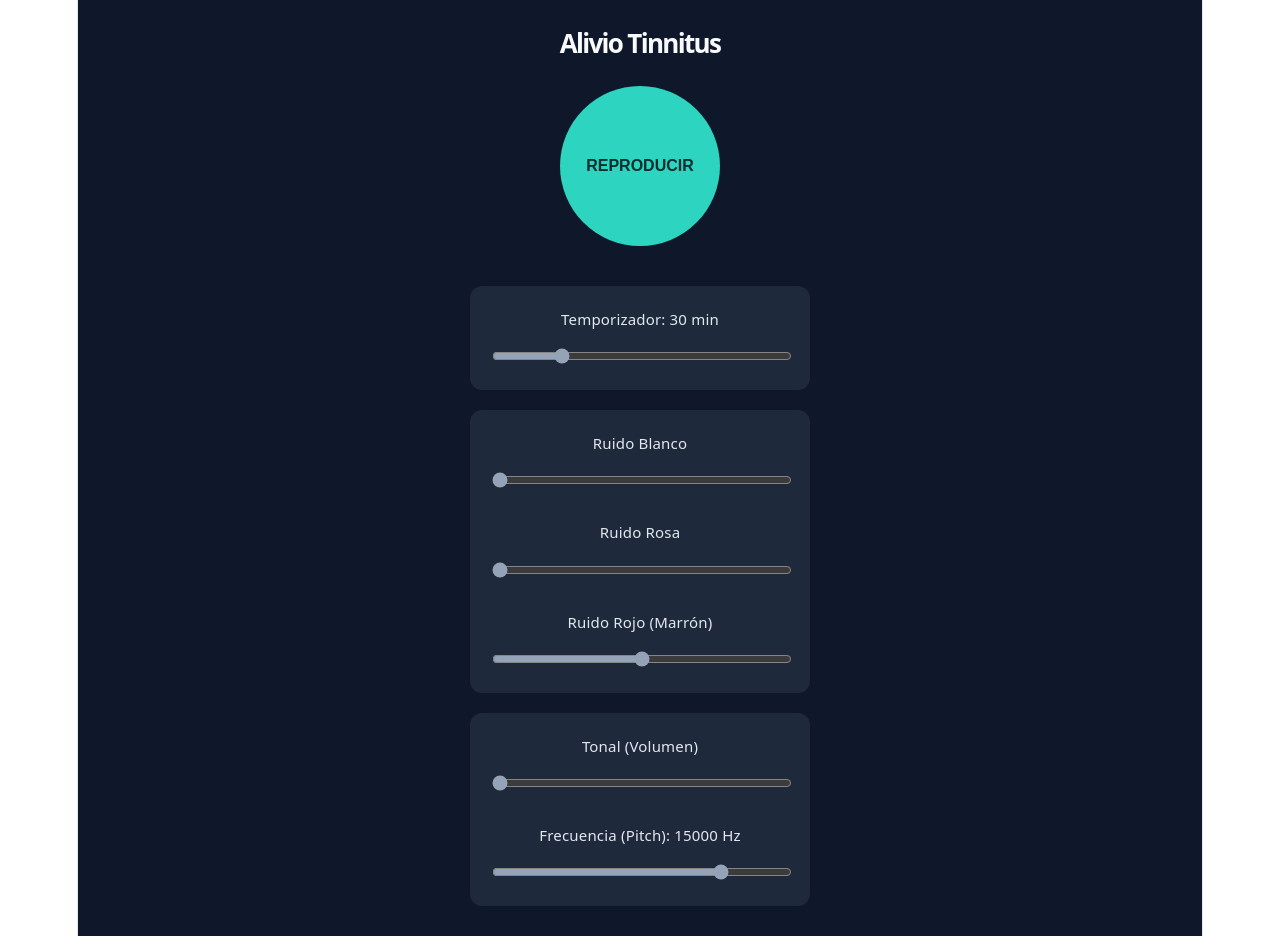
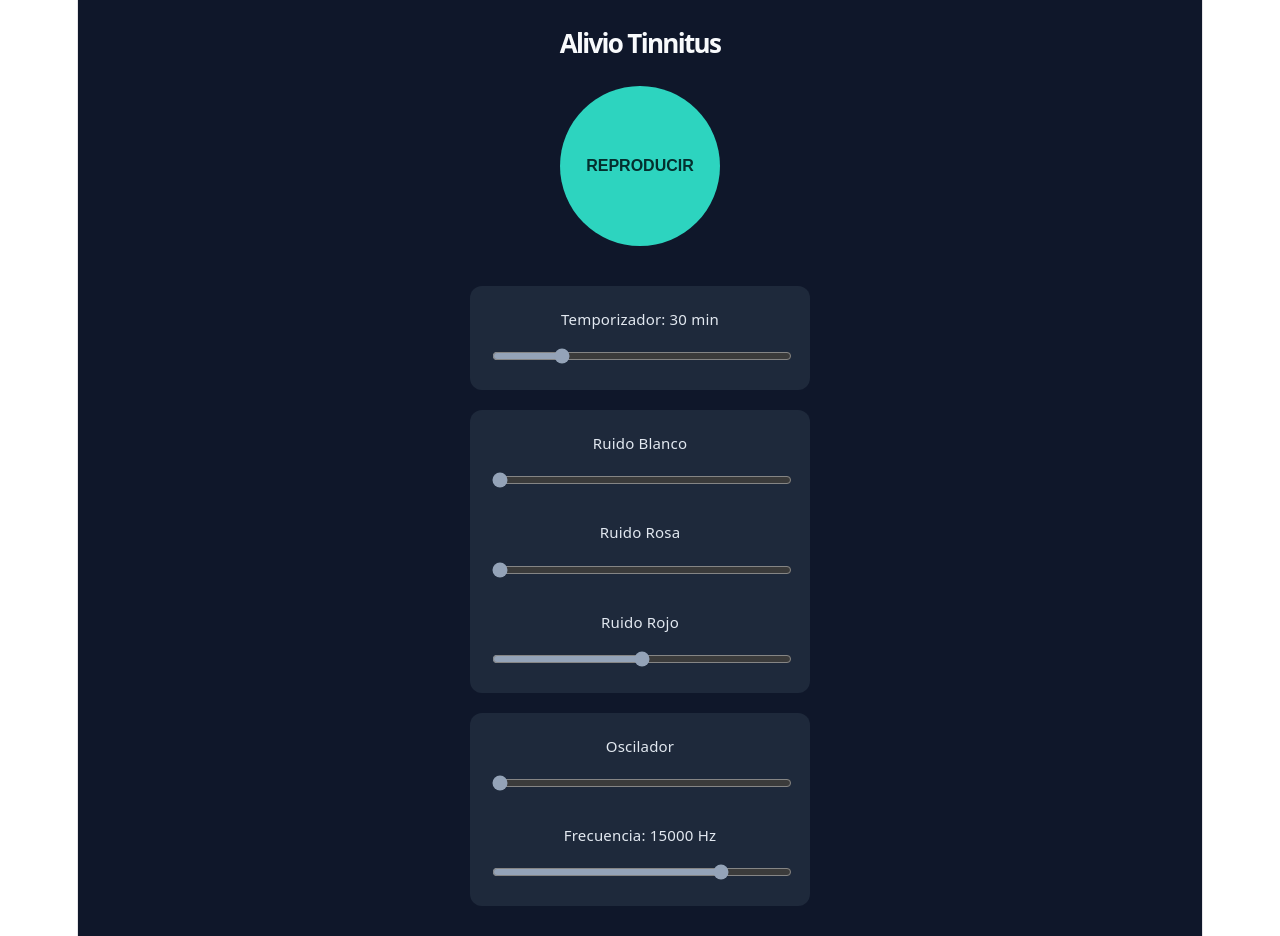
Before and after one commit to EricLuna97/AlivioTinnitus, a React (Vite) app: page / in a window 1280 px wide. Built offline with nearby package versions, Linux system fonts and the light colour scheme.

Commit message:
Add new buttons names

```diff
--- a/src/App.jsx
+++ b/src/App.jsx
@@ -221,15 +221,15 @@ export default function App() {
             <p style={{ margin: '25px 0 12px 0', fontSize: '15px', fontWeight: '500' }}>Ruido Rosa</p>
             <input type="range" min="0" max="100" value={pinkVolume} onChange={(e) => setPinkVolume(Number(e.target.value))} style={{ width: '100%', cursor: 'pointer' }} />
 
-            <p style={{ margin: '25px 0 12px 0', fontSize: '15px', fontWeight: '500' }}>Ruido Rojo (Marrón)</p>
+            <p style={{ margin: '25px 0 12px 0', fontSize: '15px', fontWeight: '500' }}>Ruido Rojo</p>
             <input type="range" min="0" max="100" value={brownVolume} onChange={(e) => setBrownVolume(Number(e.target.value))} style={{ width: '100%', cursor: 'pointer' }} />
           </div>
 
           <div style={{ backgroundColor: '#1e293b', padding: '20px', borderRadius: '12px' }}>
-            <p style={{ margin: '0 0 12px 0', fontSize: '15px', fontWeight: '500' }}>Tonal (Volumen)</p>
+            <p style={{ margin: '0 0 12px 0', fontSize: '15px', fontWeight: '500' }}>Oscilador</p>
             <input type="range" min="0" max="100" value={oscVolume} onChange={(e) => setOscVolume(Number(e.target.value))} style={{ width: '100%', cursor: 'pointer' }} />
 
-            <p style={{ margin: '25px 0 12px 0', fontSize: '15px', fontWeight: '500' }}>Frecuencia (Pitch): {frequency} Hz</p>
+            <p style={{ margin: '25px 0 12px 0', fontSize: '15px', fontWeight: '500' }}>Frecuencia: {frequency} Hz</p>
             <input type="range" min="8000" max="17000" value={frequency} onChange={(e) => setFrequency(Number(e.target.value))} style={{ width: '100%', cursor: 'pointer' }} />
           </div>
 
```
